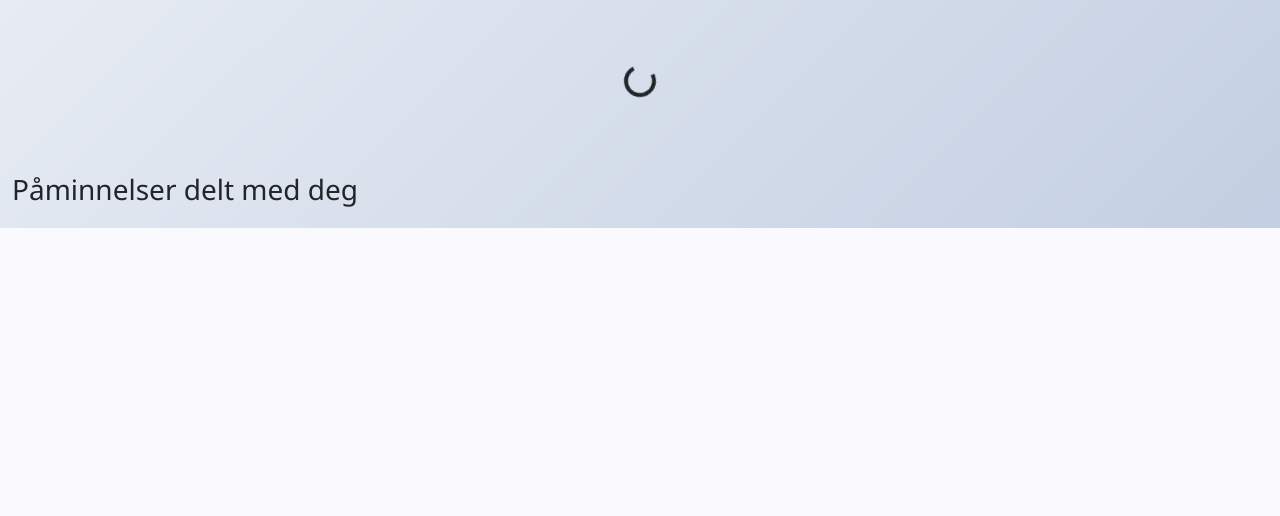
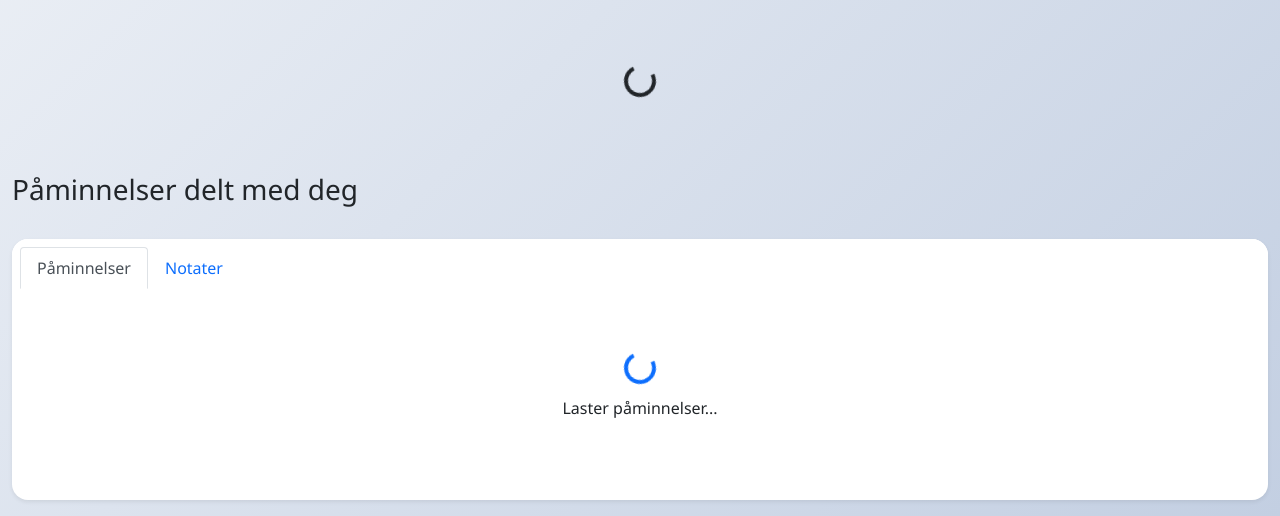
Before and after one commit to GmailHelene/smartremind, a Python web app: template templates/dashboard.html in a window 1280 px wide. Shown: the part 572-1088 px from the top of the page. Before the commit the page ends 800 px from the top, so only its background shows below. Run offline with Jinja, Linux system fonts and the light colour scheme; the template is opened without the code that fills it, so the values that code supplies are empty.

Commit message:
Add files via upload

```diff
--- a/templates/dashboard.html
+++ b/templates/dashboard.html
@@ -403,6 +403,63 @@
             </div>
         </div>
     </div>
+
+    <!-- Boards Section -->
+    <div class="row mt-4">
+        <div class="col-12">
+            <div class="card border-0 shadow-sm">
+                <div class="card-header bg-white">
+                    <ul class="nav nav-tabs card-header-tabs" role="tablist">
+                        <li class="nav-item">
+                            <button class="nav-link active" data-bs-toggle="tab" data-bs-target="#reminders" type="button">Påminnelser</button>
+                        </li>
+                        <li class="nav-item">
+                            <button class="nav-link" data-bs-toggle="tab" data-bs-target="#noteboard" type="button">Notater</button>
+                        </li>
+                    </ul>
+                </div>
+                <div class="card-body">
+                    <div class="tab-content">
+                        <!-- Reminders Tab -->
+                        <div class="tab-pane fade show active" id="reminders">
+                            <!-- Loading State -->
+                            <div id="reminders-loading" class="text-center py-5">
+                                <div class="spinner-border text-primary" role="status">
+                                    <span class="visually-hidden">Laster...</span>
+                                </div>
+                                <p class="mt-2">Laster påminnelser...</p>
+                            </div>
+                            <!-- Empty State -->
+                            <div id="no-reminders" class="text-center py-5 d-none">
+                                <i class="fas fa-calendar-check fa-3x text-muted mb-3"></i>
+                                <p>Ingen påminnelser å vise.</p>
+                            </div>
+                            <!-- Reminders List -->
+                            <div id="reminders-list" class="list-group list-group-flush"></div>
+                        </div>
+
+                        <!-- Notes Tab -->
+                        <div class="tab-pane fade" id="noteboard">
+                            <!-- Loading State -->
+                            <div id="notes-loading" class="text-center py-5">
+                                <div class="spinner-border text-primary" role="status">
+                                    <span class="visually-hidden">Laster...</span>
+                                </div>
+                                <p class="mt-2">Laster notater...</p>
+                            </div>
+                            <!-- Empty State -->
+                            <div id="no-notes" class="text-center py-5 d-none">
+                                <i class="fas fa-sticky-note fa-3x text-muted mb-3"></i>
+                                <p>Ingen notater å vise.</p>
+                            </div>
+                            <!-- Notes List -->
+                            <div id="notes-list" class="list-group list-group-flush"></div>
+                        </div>
+                    </div>
+                </div>
+            </div>
+        </div>
+    </div>
 {% endblock %}
 
 {% block styles %}
```
Also changed, not shown: templates/settings.html (+18 -14 lines).
